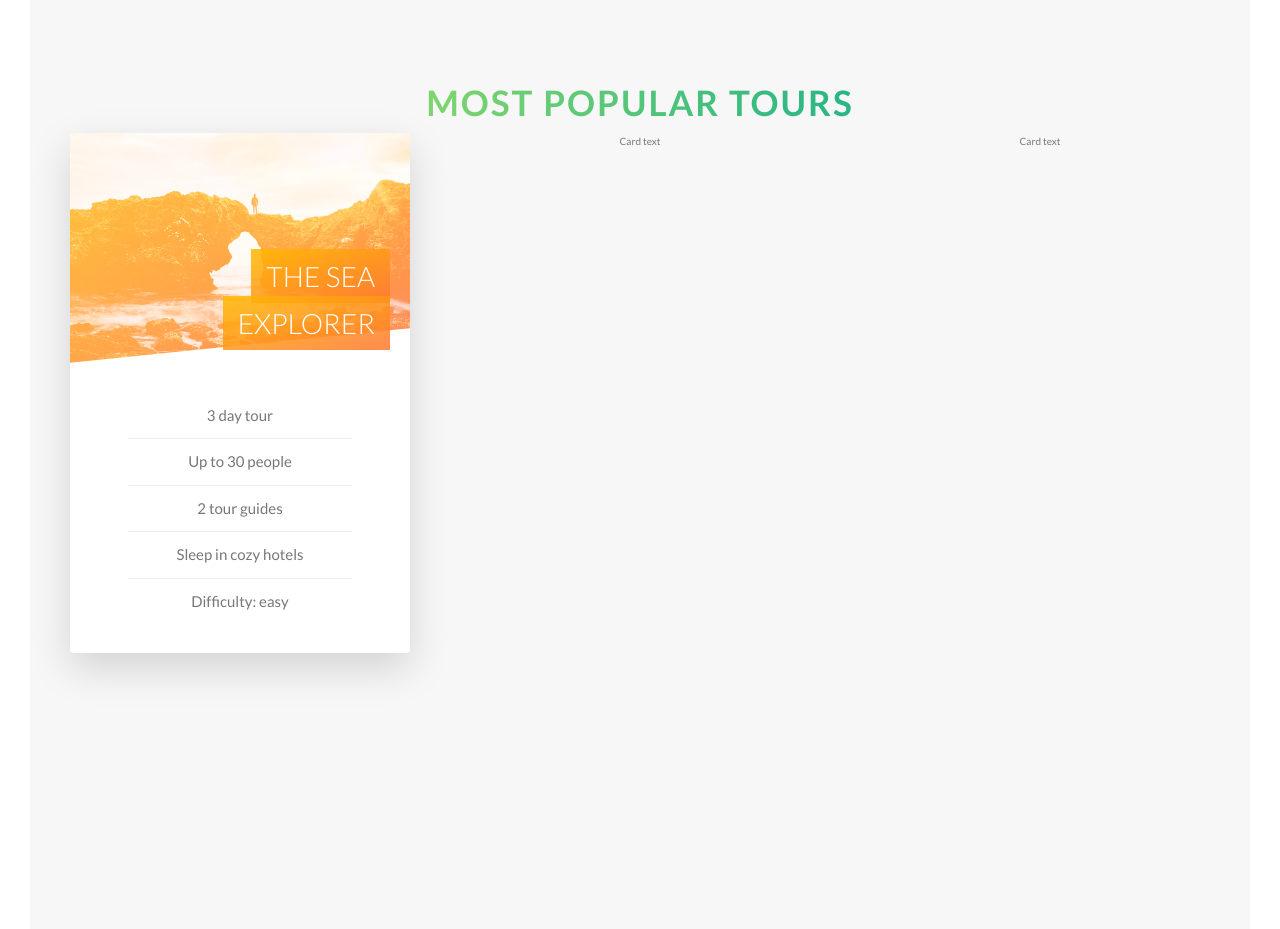
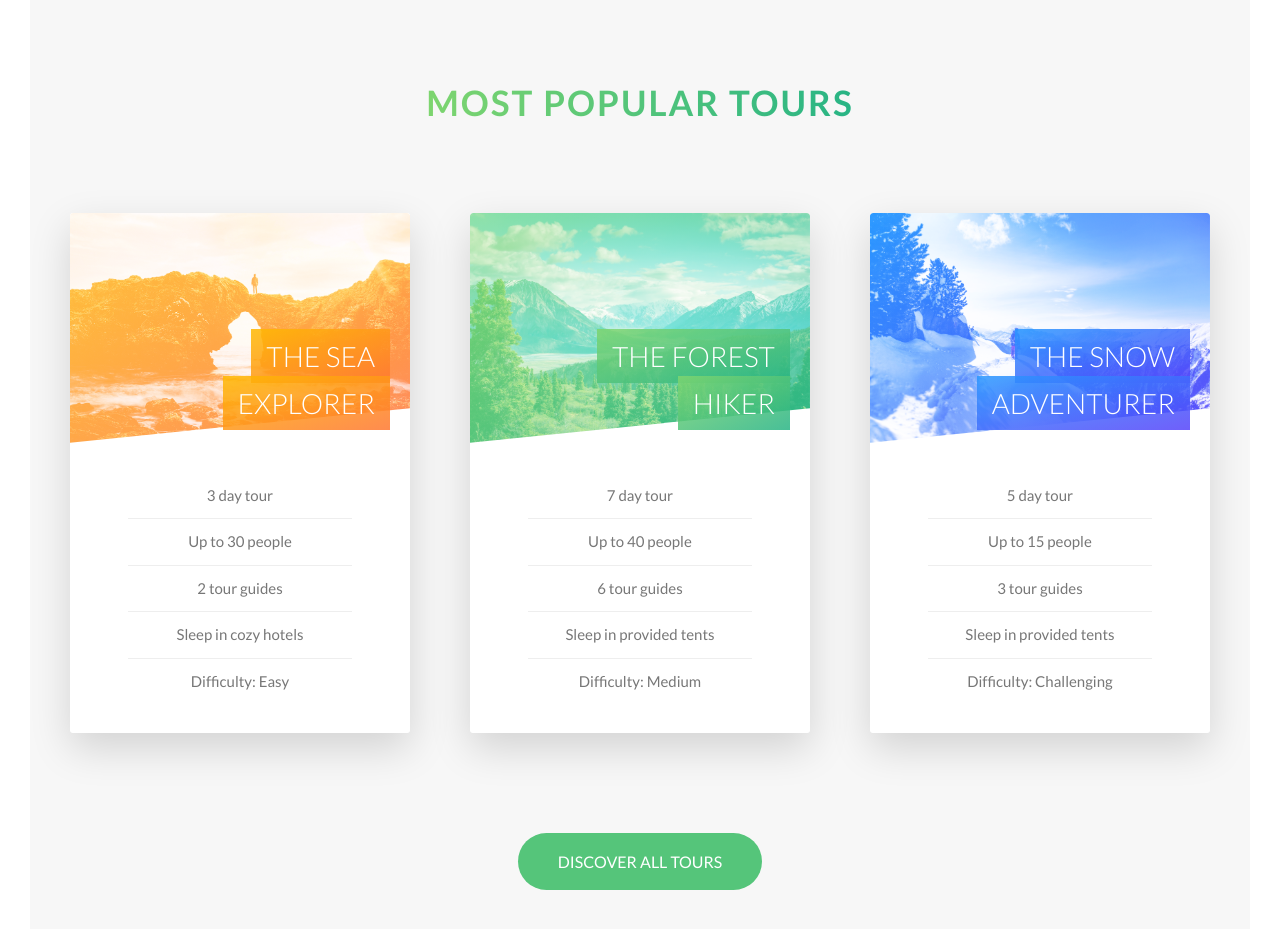
Before and after one commit to liviupreda/natours, a website: page index.html in a window 1280 px wide. Shown: the part 2262-3191 px from the top of the page. Drawn offline with Linux system fonts and the light colour scheme.

Commit message:
finish tours section

```diff
--- a/css/main.css
+++ b/css/main.css
@@ -109,6 +109,12 @@ body {
 .u-margin-bottom-big {
   margin-bottom: 8rem; }
 
+.u-margin-top-big {
+  margin-top: 8rem; }
+
+.u-margin-top-xl {
+  margin-top: 10rem; }
+
 .btn:link, .btn:visited {
   text-transform: uppercase;
   text-decoration: none;
@@ -135,6 +141,12 @@ body {
   color: #777; }
   .btn--white::after {
     background-color: #fff; }
+
+.btn--green {
+  background-color: #55c57a;
+  color: #fff; }
+  .btn--green::after {
+    background-color: #55c57a; }
 
 .btn::after {
   content: '';
@@ -193,6 +205,10 @@ body {
       transform: rotateY(180deg); }
       .card__side--back-1 {
         background-image: linear-gradient(to right bottom, #ffb900, #ff7730); }
+      .card__side--back-2 {
+        background-image: linear-gradient(to right bottom, #7ed56f, #28b485); }
+      .card__side--back-3 {
+        background-image: linear-gradient(to right bottom, #2998ff, #5643fa); }
   .card:hover .card__side--front {
     transform: rotateY(-180deg); }
   .card:hover .card__side--back {
@@ -202,13 +218,15 @@ body {
     height: 23rem;
     background-blend-mode: screen;
     -webkit-clip-path: polygon(0 0, 100% 0, 100% 85%, 0 100%);
-    clip-path: polygon(0 0, 100% 0, 100% 85%, 0 100%); }
+    clip-path: polygon(0 0, 100% 0, 100% 85%, 0 100%);
+    border-top-left-radius: 3px;
+    border-top-right-radius: 3px; }
     .card__picture--1 {
       background-image: linear-gradient(to right bottom, #ffb900, #ff7730), url(../img/nat-5.jpg); }
     .card__picture--2 {
-      background-image: url(../img/nat-5.jpg); }
+      background-image: linear-gradient(to right bottom, #7ed56f, #28b485), url(../img/nat-6.jpg); }
     .card__picture--3 {
-      background-image: url(../img/nat-5.jpg); }
+      background-image: linear-gradient(to right bottom, #2998ff, #5643fa), url(../img/nat-7.jpg); }
   .card__heading {
     font-size: 2.8rem;
     font-weight: 300;
@@ -225,6 +243,10 @@ body {
     box-decoration-break: clone; }
     .card__heading-span--1 {
       background-image: linear-gradient(to right bottom, rgba(255, 185, 0, 0.85), rgba(255, 119, 48, 0.85)); }
+    .card__heading-span--2 {
+      background-image: linear-gradient(to right bottom, rgba(126, 213, 111, 0.85), rgba(40, 180, 133, 0.85)); }
+    .card__heading-span--3 {
+      background-image: linear-gradient(to right bottom, rgba(41, 152, 255, 0.85), rgba(86, 67, 250, 0.85)); }
   .card__details {
     padding: 3rem; }
     .card__details ul {
@@ -237,6 +259,23 @@ body {
         padding: 1rem; }
         .card__details ul li:not(:last-child) {
           border-bottom: 1px solid #eee; }
+  .card__cta {
+    position: absolute;
+    top: 50%;
+    left: 50%;
+    transform: translate(-50%, -50%);
+    width: 90%;
+    text-align: center; }
+  .card__price-box {
+    text-align: center;
+    color: #fff;
+    margin-bottom: 8rem; }
+  .card__price-only {
+    font-size: 1.4rem;
+    text-transform: uppecase; }
+  .card__price-value {
+    font-size: 6rem;
+    font-weight: 100; }
 
 .composition {
   position: relative; }
@@ -346,5 +385,5 @@ body {
 
 .section-tours {
   background-color: #f7f7f7;
-  padding: 25rem 0 50rem 0;
+  padding: 25rem 0 15rem 0;
   margin-top: -10rem; }
--- a/index.html
+++ b/index.html
@@ -144,6 +144,7 @@
           <h2 class="heading-secondary">
             Most popular tours
           </h2>
+        </div>
 
         <div class="row">
           <div class="col-1-of-3">
@@ -163,26 +164,92 @@
                     <li>Up to 30 people</li>
                     <li>2 tour guides</li>
                     <li>Sleep in cozy hotels</li>
-                      <li>Difficulty: easy</li>
+                    <li>Difficulty: Easy</li>
                   </ul>
                 </div>
               </div>
               <div class="card__side card__side--back card__side--back-1">
-                  BACK
+                <!-- Call To Action - back side -->
+                <div class="card__cta">
+                  <div class="card__price-box">
+                    <p class="card__price-only">Only</p>
+                    <p class="card__price-value">$297</p>
+                  </div>
+                  <a href="#" class="btn btn--white">Book Now!</a>
+                </div>
               </div>
             </div>
           </div>
           <div class="col-1-of-3">
             <div class="card">
-                Card text
+              <div class="card__side card__side--front">
+                <div class="card__picture card__picture--2">
+                  &nbsp;
+                </div>
+                <h4 class="card__heading">
+                  <span class="card__heading-span card__heading-span--2"
+                    >The Forest Hiker</span
+                  >
+                </h4>
+                <div class="card__details">
+                  <ul>
+                    <li>7 day tour</li>
+                    <li>Up to 40 people</li>
+                    <li>6 tour guides</li>
+                    <li>Sleep in provided tents</li>
+                    <li>Difficulty: Medium</li>
+                  </ul>
+                </div>
+              </div>
+              <div class="card__side card__side--back card__side--back-2">
+                <!-- Call To Action - back side -->
+                <div class="card__cta">
+                  <div class="card__price-box">
+                    <p class="card__price-only">Only</p>
+                    <p class="card__price-value">$497</p>
+                  </div>
+                  <a href="#" class="btn btn--white">Book Now!</a>
+                </div>
+              </div>
             </div>
           </div>
           <div class="col-1-of-3">
             <div class="card">
-                Card text
+              <div class="card__side card__side--front">
+                <div class="card__picture card__picture--3">
+                  &nbsp;
+                </div>
+                <h4 class="card__heading">
+                  <span class="card__heading-span card__heading-span--3"
+                    >The Snow Adventurer</span
+                  >
+                </h4>
+                <div class="card__details">
+                  <ul>
+                    <li>5 day tour</li>
+                    <li>Up to 15 people</li>
+                    <li>3 tour guides</li>
+                    <li>Sleep in provided tents</li>
+                    <li>Difficulty: Challenging</li>
+                  </ul>
+                </div>
+              </div>
+              <div class="card__side card__side--back card__side--back-3">
+                <!-- Call To Action - back side -->
+                <div class="card__cta">
+                  <div class="card__price-box">
+                    <p class="card__price-only">Only</p>
+                    <p class="card__price-value">$897</p>
+                  </div>
+                  <a href="#" class="btn btn--white">Book Now!</a>
                 </div>
               </div>
             </div>
+          </div>
+        </div>
+
+        <div class="u-center-text u-margin-top-xl">
+          <a href="#" class="btn btn--green">Discover All Tours</a>
         </div>
       </section>
     </main>
--- a/scss/base/_utilities.scss
+++ b/scss/base/_utilities.scss
@@ -13,3 +13,11 @@
 .u-margin-bottom-big {
   margin-bottom: 8rem;
 }
+
+.u-margin-top-big {
+  margin-top: 8rem;
+}
+
+.u-margin-top-xl {
+  margin-top: 10rem;
+}
--- a/scss/components/_button.scss
+++ b/scss/components/_button.scss
@@ -32,6 +32,15 @@
 
     &::after {
       background-color: $color-white;
+    }
+  }
+
+  &--green {
+    background-color: $color-primary;
+    color: $color-white;
+
+    &::after {
+      background-color: $color-primary;
     }
   }
 
--- a/scss/components/_card.scss
+++ b/scss/components/_card.scss
@@ -32,6 +32,22 @@
           $color-secondary-dark
         );
       }
+
+      &-2 {
+        background-image: linear-gradient(
+          to right bottom,
+          $color-primary-light,
+          $color-primary-dark
+        );
+      }
+
+      &-3 {
+        background-image: linear-gradient(
+          to right bottom,
+          $color-tertiary-light,
+          $color-tertiary-dark
+        );
+      }
     }
   }
 
@@ -50,6 +66,8 @@
     background-blend-mode: screen;
     -webkit-clip-path: polygon(0 0, 100% 0, 100% 85%, 0 100%);
     clip-path: polygon(0 0, 100% 0, 100% 85%, 0 100%);
+    border-top-left-radius: 3px;
+    border-top-right-radius: 3px;
 
     &--1 {
       background-image: linear-gradient(
@@ -61,11 +79,21 @@
     }
 
     &--2 {
-      background-image: url(../img/nat-5.jpg);
+      background-image: linear-gradient(
+          to right bottom,
+          $color-primary-light,
+          $color-primary-dark
+        ),
+        url(../img/nat-6.jpg);
     }
 
     &--3 {
-      background-image: url(../img/nat-5.jpg);
+      background-image: linear-gradient(
+          to right bottom,
+          $color-tertiary-light,
+          $color-tertiary-dark
+        ),
+        url(../img/nat-7.jpg);
     }
   }
 
@@ -94,6 +122,22 @@
         rgba($color-secondary-dark, 0.85)
       );
     }
+
+    &--2 {
+      background-image: linear-gradient(
+        to right bottom,
+        rgba($color-primary-light, 0.85),
+        rgba($color-primary-dark, 0.85)
+      );
+    }
+
+    &--3 {
+      background-image: linear-gradient(
+        to right bottom,
+        rgba($color-tertiary-light, 0.85),
+        rgba($color-tertiary-dark, 0.85)
+      );
+    }
   }
 
   &__details {
@@ -114,4 +158,30 @@
       }
     }
   }
+
+  // BACK SIDE STYLING
+  &__cta {
+    position: absolute;
+    top: 50%;
+    left: 50%;
+    transform: translate(-50%, -50%);
+    width: 90%;
+    text-align: center;
+  }
+
+  &__price-box {
+    text-align: center;
+    color: $color-white;
+    margin-bottom: 8rem;
+  }
+
+  &__price-only {
+    font-size: 1.4rem;
+    text-transform: uppecase;
+  }
+
+  &__price-value {
+    font-size: 6rem;
+    font-weight: 100;
+  }
 }
--- a/scss/pages/_home.scss
+++ b/scss/pages/_home.scss
@@ -24,6 +24,6 @@
 
 .section-tours {
   background-color: $color-gray-light-1;
-  padding: 25rem 0 50rem 0;
+  padding: 25rem 0 15rem 0;
   margin-top: -10rem;
 }
```
Lines whose indentation alone changed are shown as unchanged.
